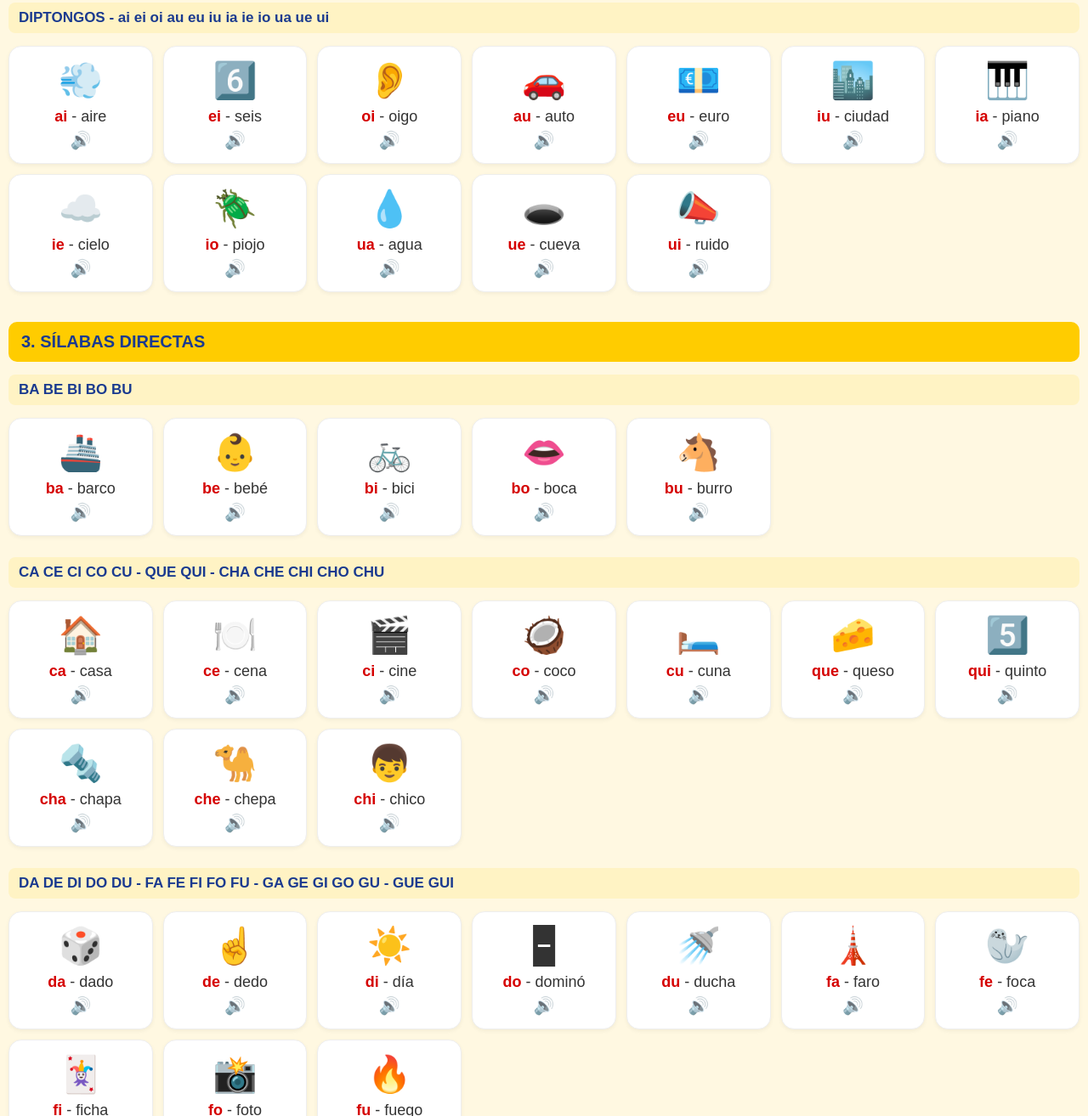
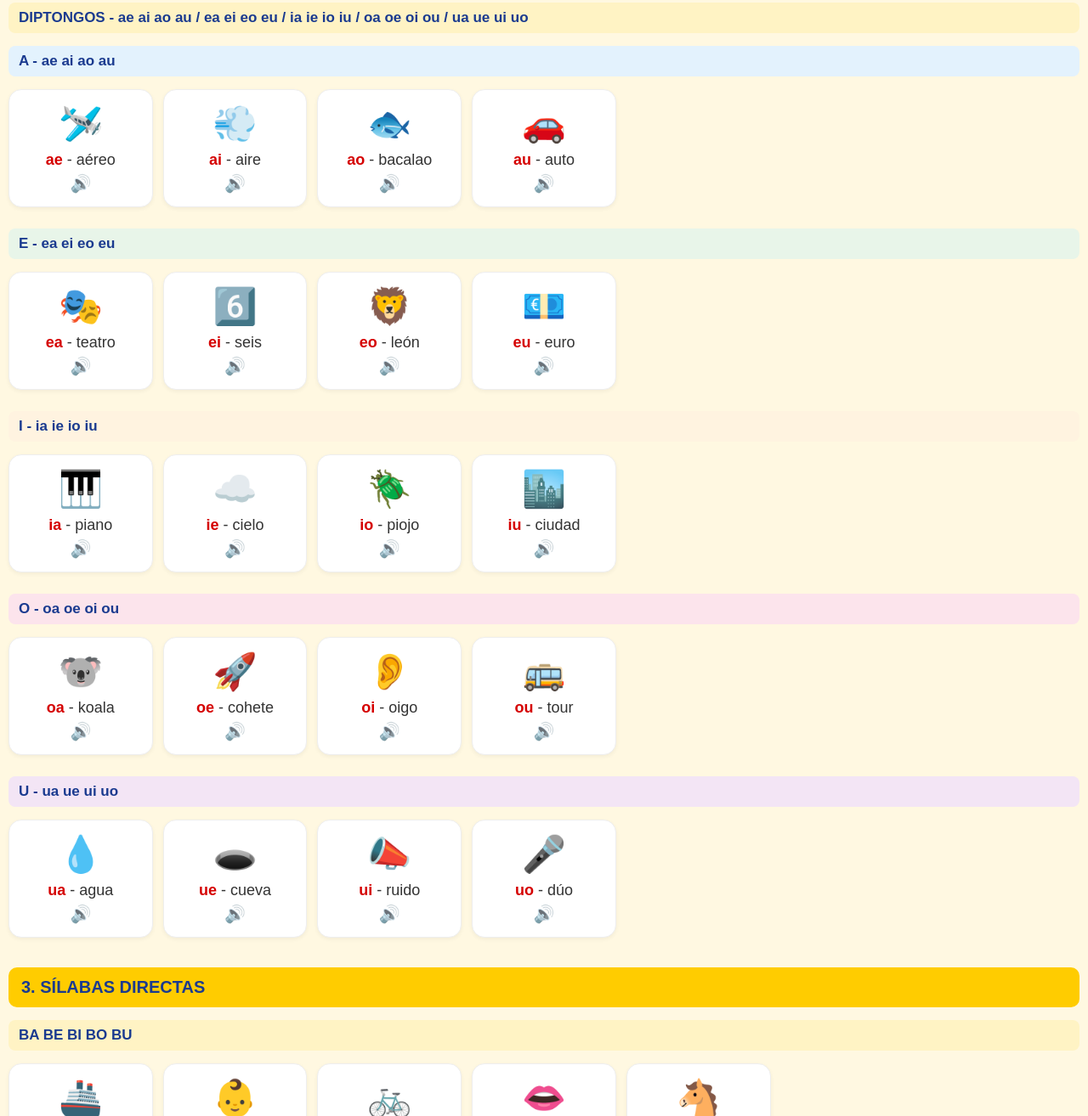
Before and after one commit to E-R-F12/LEO-Y-APRENDO, a plain HTML site: page lectoescritura/index.html in a window 1280 px wide. Shown: the part 682-1996 px from the top of the page at 85% size. Drawn offline with Linux system fonts and the light colour scheme.

Commit message:
Enhance diphthong section with new examples
Added sections for diphthongs with examples and audio cards.

```diff
--- a/lectoescritura/index.html
+++ b/lectoescritura/index.html
@@ -89,20 +89,48 @@ footer{text-align:center;padding:20px;color:#888}
 <div class="card" onclick="hablar('o - oso')"><div class="icono">🐻</div><div><b class="rojo">o</b> - oso</div><div class="audio">🔊</div></div>
 <div class="card" onclick="hablar('u - uva')"><div class="icono">🍇</div><div><b class="rojo">u</b> - uva</div><div class="audio">🔊</div></div>
 </div>
-<h3 class="subtitulo">DIPTONGOS - ai ei oi au eu iu ia ie io ua ue ui</h3>
+
+<!-- DIPTONGOS ORDENADOS Y COMPLETOS - 20 -->
+<h3 class="subtitulo">DIPTONGOS - ae ai ao au / ea ei eo eu / ia ie io iu / oa oe oi ou / ua ue ui uo</h3>
+
+<h3 class="subtitulo" style="background:#e3f2fd">A - ae ai ao au</h3>
 <div class="grid">
-<div class="card" onclick="hablar('aire')"><div class="icono">💨</div><div><b class="rojo">ai</b> - aire</div><div class="audio">🔊</div></div>
-<div class="card" onclick="hablar('seis')"><div class="icono">6️⃣</div><div><b class="rojo">ei</b> - seis</div><div class="audio">🔊</div></div>
-<div class="card" onclick="hablar('oigo')"><div class="icono">👂</div><div><b class="rojo">oi</b> - oigo</div><div class="audio">🔊</div></div>
-<div class="card" onclick="hablar('auto')"><div class="icono">🚗</div><div><b class="rojo">au</b> - auto</div><div class="audio">🔊</div></div>
-<div class="card" onclick="hablar('euro')"><div class="icono">💶</div><div><b class="rojo">eu</b> - euro</div><div class="audio">🔊</div></div>
-<div class="card" onclick="hablar('ciudad')"><div class="icono">🏙️</div><div><b class="rojo">iu</b> - ciudad</div><div class="audio">🔊</div></div>
-<div class="card" onclick="hablar('piano')"><div class="icono">🎹</div><div><b class="rojo">ia</b> - piano</div><div class="audio">🔊</div></div>
-<div class="card" onclick="hablar('cielo')"><div class="icono">☁️</div><div><b class="rojo">ie</b> - cielo</div><div class="audio">🔊</div></div>
-<div class="card" onclick="hablar('piojo')"><div class="icono">🪲</div><div><b class="rojo">io</b> - piojo</div><div class="audio">🔊</div></div>
-<div class="card" onclick="hablar('agua')"><div class="icono">💧</div><div><b class="rojo">ua</b> - agua</div><div class="audio">🔊</div></div>
-<div class="card" onclick="hablar('cueva')"><div class="icono">🕳️</div><div><b class="rojo">ue</b> - cueva</div><div class="audio">🔊</div></div>
-<div class="card" onclick="hablar('ruido')"><div class="icono">📣</div><div><b class="rojo">ui</b> - ruido</div><div class="audio">🔊</div></div>
+<div class="card" onclick="hablar('ae - aéreo')"><div class="icono">🛩️</div><div><b class="rojo">ae</b> - aéreo</div><div class="audio">🔊</div></div>
+<div class="card" onclick="hablar('ai - aire')"><div class="icono">💨</div><div><b class="rojo">ai</b> - aire</div><div class="audio">🔊</div></div>
+<div class="card" onclick="hablar('ao - bacalao')"><div class="icono">🐟</div><div><b class="rojo">ao</b> - bacalao</div><div class="audio">🔊</div></div>
+<div class="card" onclick="hablar('au - auto')"><div class="icono">🚗</div><div><b class="rojo">au</b> - auto</div><div class="audio">🔊</div></div>
+</div>
+
+<h3 class="subtitulo" style="background:#e8f5e9">E - ea ei eo eu</h3>
+<div class="grid">
+<div class="card" onclick="hablar('ea - teatro')"><div class="icono">🎭</div><div><b class="rojo">ea</b> - teatro</div><div class="audio">🔊</div></div>
+<div class="card" onclick="hablar('ei - seis')"><div class="icono">6️⃣</div><div><b class="rojo">ei</b> - seis</div><div class="audio">🔊</div></div>
+<div class="card" onclick="hablar('eo - león')"><div class="icono">🦁</div><div><b class="rojo">eo</b> - león</div><div class="audio">🔊</div></div>
+<div class="card" onclick="hablar('eu - euro')"><div class="icono">💶</div><div><b class="rojo">eu</b> - euro</div><div class="audio">🔊</div></div>
+</div>
+
+<h3 class="subtitulo" style="background:#fff3e0">I - ia ie io iu</h3>
+<div class="grid">
+<div class="card" onclick="hablar('ia - piano')"><div class="icono">🎹</div><div><b class="rojo">ia</b> - piano</div><div class="audio">🔊</div></div>
+<div class="card" onclick="hablar('ie - cielo')"><div class="icono">☁️</div><div><b class="rojo">ie</b> - cielo</div><div class="audio">🔊</div></div>
+<div class="card" onclick="hablar('io - piojo')"><div class="icono">🪲</div><div><b class="rojo">io</b> - piojo</div><div class="audio">🔊</div></div>
+<div class="card" onclick="hablar('iu - ciudad')"><div class="icono">🏙️</div><div><b class="rojo">iu</b> - ciudad</div><div class="audio">🔊</div></div>
+</div>
+
+<h3 class="subtitulo" style="background:#fce4ec">O - oa oe oi ou</h3>
+<div class="grid">
+<div class="card" onclick="hablar('oa - koala')"><div class="icono">🐨</div><div><b class="rojo">oa</b> - koala</div><div class="audio">🔊</div></div>
+<div class="card" onclick="hablar('oe - cohete')"><div class="icono">🚀</div><div><b class="rojo">oe</b> - cohete</div><div class="audio">🔊</div></div>
+<div class="card" onclick="hablar('oi - oigo')"><div class="icono">👂</div><div><b class="rojo">oi</b> - oigo</div><div class="audio">🔊</div></div>
+<div class="card" onclick="hablar('ou - tour')"><div class="icono">🚌</div><div><b class="rojo">ou</b> - tour</div><div class="audio">🔊</div></div>
+</div>
+
+<h3 class="subtitulo" style="background:#f3e5f5">U - ua ue ui uo</h3>
+<div class="grid">
+<div class="card" onclick="hablar('ua - agua')"><div class="icono">💧</div><div><b class="rojo">ua</b> - agua</div><div class="audio">🔊</div></div>
+<div class="card" onclick="hablar('ue - cueva')"><div class="icono">🕳️</div><div><b class="rojo">ue</b> - cueva</div><div class="audio">🔊</div></div>
+<div class="card" onclick="hablar('ui - ruido')"><div class="icono">📣</div><div><b class="rojo">ui</b> - ruido</div><div class="audio">🔊</div></div>
+<div class="card" onclick="hablar('uo - dúo')"><div class="icono">🎤</div><div><b class="rojo">uo</b> - dúo</div><div class="audio">🔊</div></div>
 </div>
 </section>
 
```
